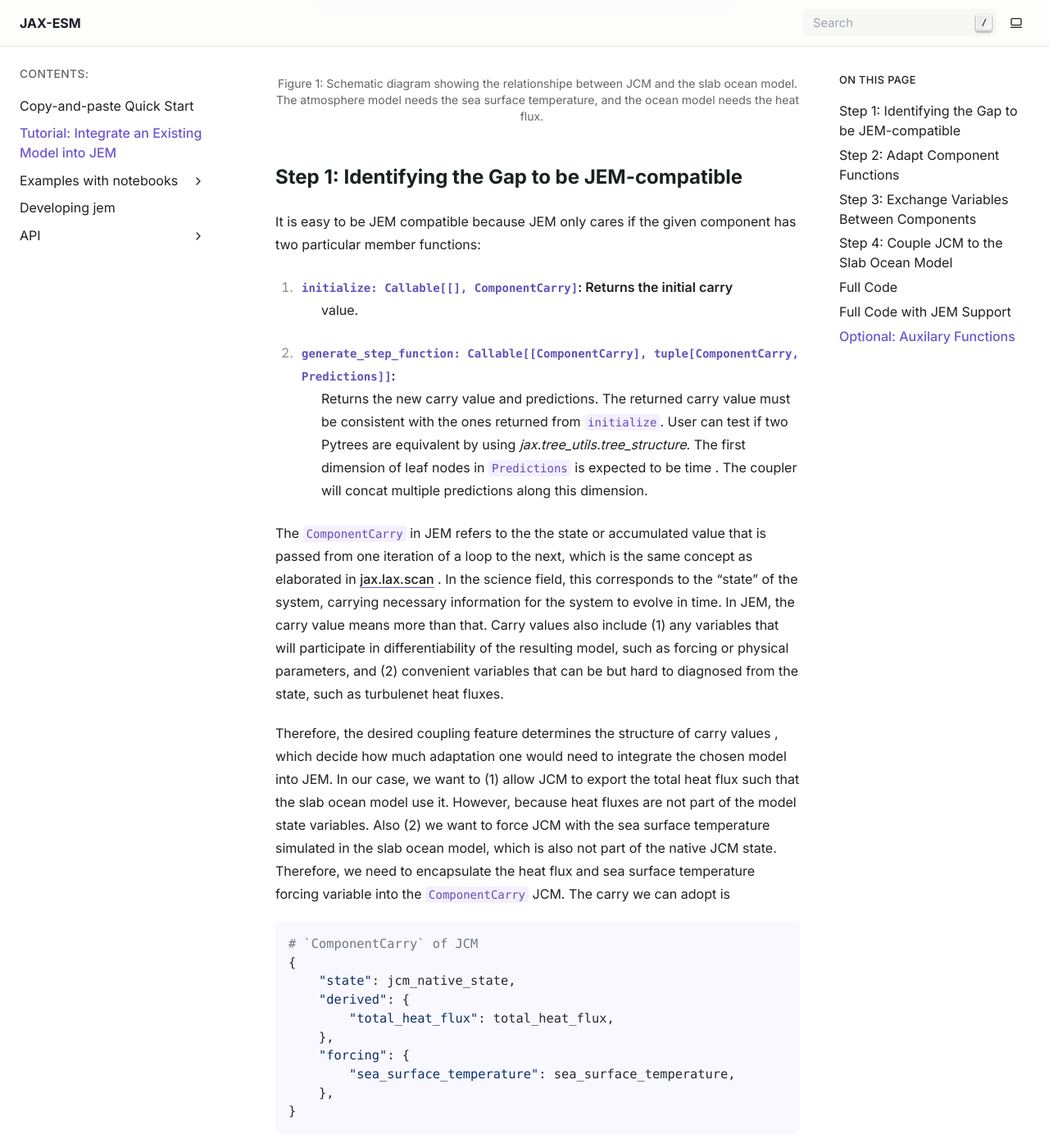
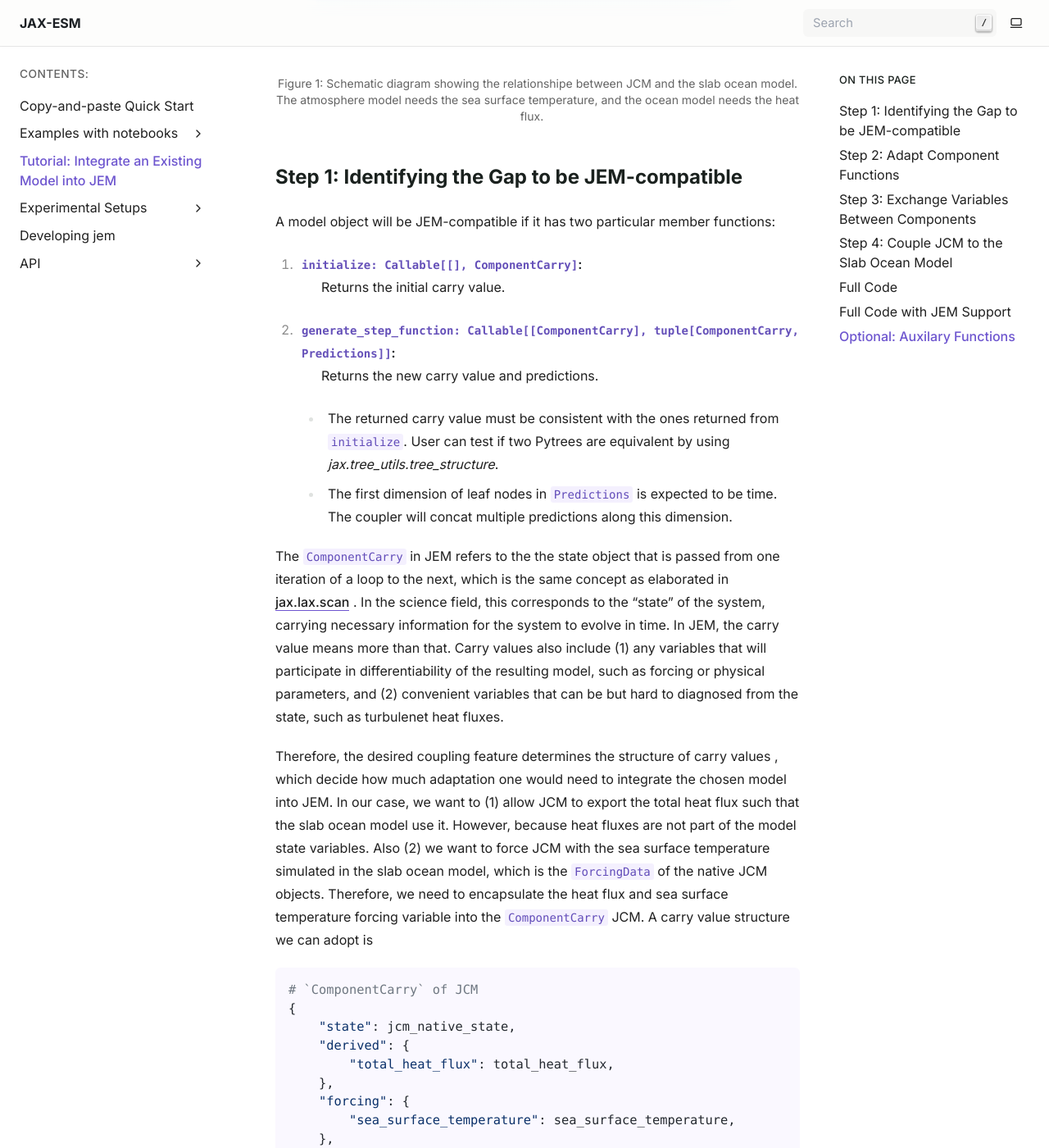
Before and after one commit to climate-analytics-lab/jax-esm, a Sphinx documentation site: the page built from docs/source/tutorial.rst, in a window 1280 px wide and 1400 px high, scrolled down 696 px. Shown: the whole window at 82% size. Built offline with Sphinx 7.4.7, drawn with Linux system fonts in a browser that asks for light colours; pages that are not in the unit, such as notebooks, are missing from menus; some of the changed text lies outside the part shown.

Commit message:
update docs

```diff
--- a/docs/source/index.rst
+++ b/docs/source/index.rst
@@ -16,8 +16,9 @@ documentation for details.
    :caption: Contents:
 
    quick_start
+   examples
    tutorial
-   examples
+   experimental
 
    developers
    api_superset
--- a/docs/source/tutorial.rst
+++ b/docs/source/tutorial.rst
@@ -19,21 +19,21 @@ ocean model provided by JEM (Figure 1).
 Step 1: Identifying the Gap to be JEM-compatible
 ------------------------------------------------
 
-It is easy to be JEM compatible because JEM only cares if the given component
-has two particular member functions:
+A model object will be JEM-compatible if it has two particular member functions:
 
-1. :code:`initialize: Callable[[], ComponentCarry]`: Returns the initial carry
-    value.
+1. :code:`initialize: Callable[[], ComponentCarry]`:
+    Returns the initial carry value.
 2. :code:`generate_step_function: Callable[[ComponentCarry], tuple[ComponentCarry, Predictions]]`:
-    Returns the new carry value and predictions. The returned carry value must
-    be consistent with the ones returned from :code:`initialize`. User can test
-    if two Pytrees are equivalent by using `jax.tree_utils.tree_structure`. The
-    first dimension of leaf nodes in :code:`Predictions` is expected to be time
-    . The coupler will concat multiple predictions along this dimension.
+    Returns the new carry value and predictions.
+   - The returned carry value must be consistent with the ones returned
+     from :code:`initialize`. User can test if two Pytrees are equivalent by
+     using `jax.tree_utils.tree_structure`.
+   - The first dimension of leaf nodes in :code:`Predictions` is expected to be
+     time. The coupler will concat multiple predictions along this dimension.
 
-The :code:`ComponentCarry` in JEM refers to the the state or accumulated value
-that is passed from one iteration of a loop to the next, which is the same
-concept as elaborated in `jax.lax.scan <https://docs.jax.dev/en/latest/_autosummary/jax.lax.scan.html>`__
+The :code:`ComponentCarry` in JEM refers to the the state object that is passed
+from one iteration of a loop to the next, which is the same  concept as
+elaborated in `jax.lax.scan <https://docs.jax.dev/en/latest/_autosummary/jax.lax.scan.html>`__
 . In the science field, this corresponds to the "state" of the system, carrying
 necessary information for the system to evolve in time. In JEM, the carry value
 means more than that. Carry values also include (1) any variables that will
@@ -46,10 +46,10 @@ Therefore, the desired coupling feature determines the structure of carry values
 into JEM. In our case, we want to (1) allow JCM to export the total heat flux
 such that the slab ocean model use it. However, because heat fluxes are not part
 of the model state variables. Also (2) we want to force JCM with the sea surface
-temperature simulated in the slab ocean model, which is also not part of the
-native JCM state. Therefore, we need to encapsulate the heat flux and sea
-surface temperature forcing variable into the :code:`ComponentCarry` JCM. The
-carry we can adopt is
+temperature simulated in the slab ocean model, which is the :code:`ForcingData`
+of the native JCM objects. Therefore, we need to encapsulate the heat flux and
+sea surface temperature forcing variable into the :code:`ComponentCarry` JCM.
+A carry value structure we can adopt is
 
 .. code-block:: python
 
@@ -92,14 +92,8 @@ For the JCM, this is how we adapt initialization for this case:
             "derived" : {
                 "total_heat_flux" : jnp.zeros(D2_nodal_shape),
             },
-            "forcing" : default_forcing(model.coords.horizontal).copy(
-                lfluxland = jnp.bool_(False),
-            )
+            "forcing" : default_forcing(model.coords.horizontal),
         }
-
-The :code:`forcing` is a bit tricky, because JCM has a boolean value
-:code:`lflusland` that needs to be set `False` if there is no land involved.
-Otherwise, the model will not operate correctly.
 
 As for :code:`generate_step_function`, we feed in the
 :code:`sea_surface_temperature` and compute the :code:`total_heat_flux` from
```
Also changed, not shown: other parts of docs/source/tutorial.rst (+1 -1 lines), docs/source/examples.rst (+0 -10 lines), docs/source/experimental.rst (added, +12 -0 lines).
